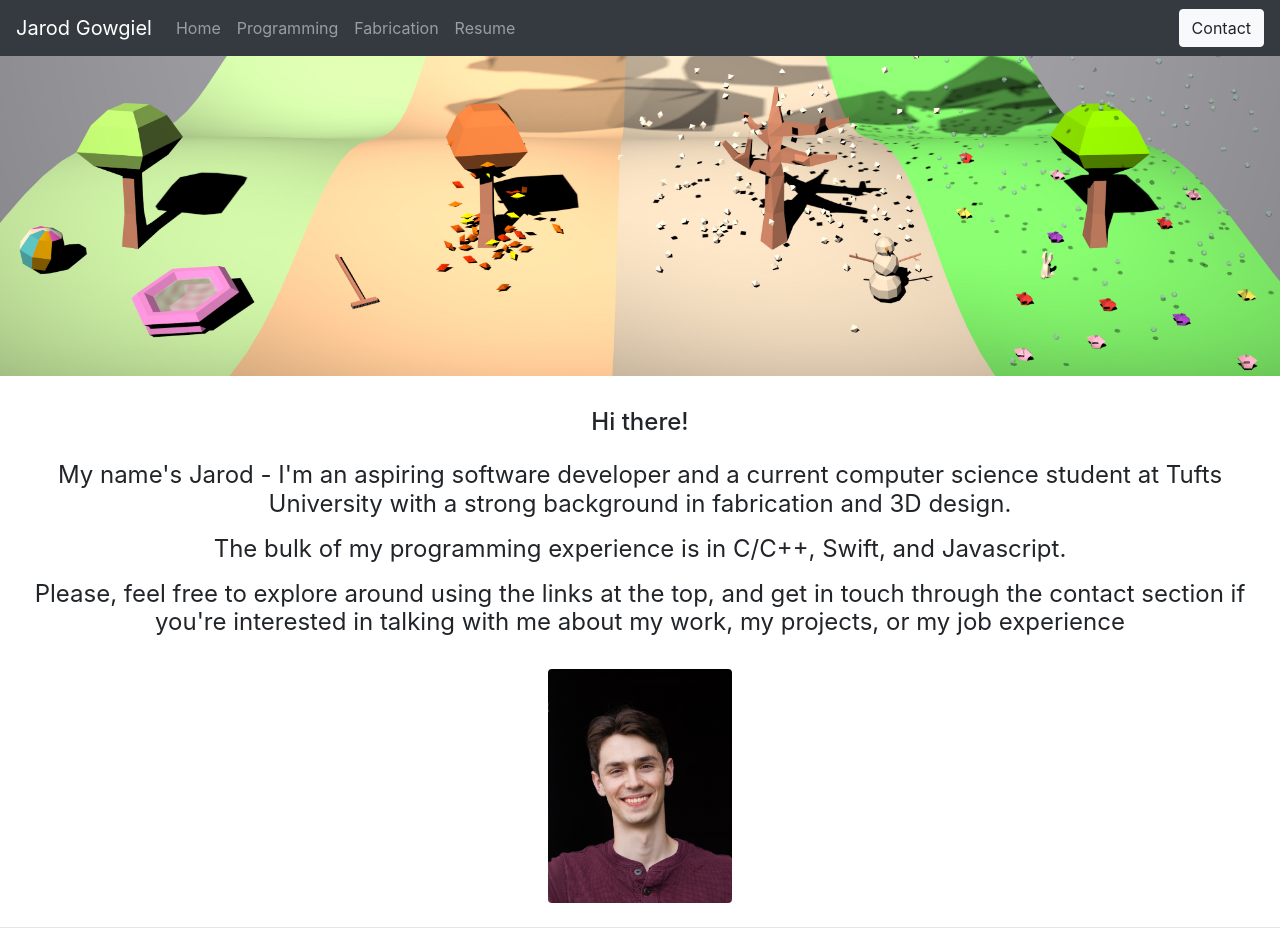
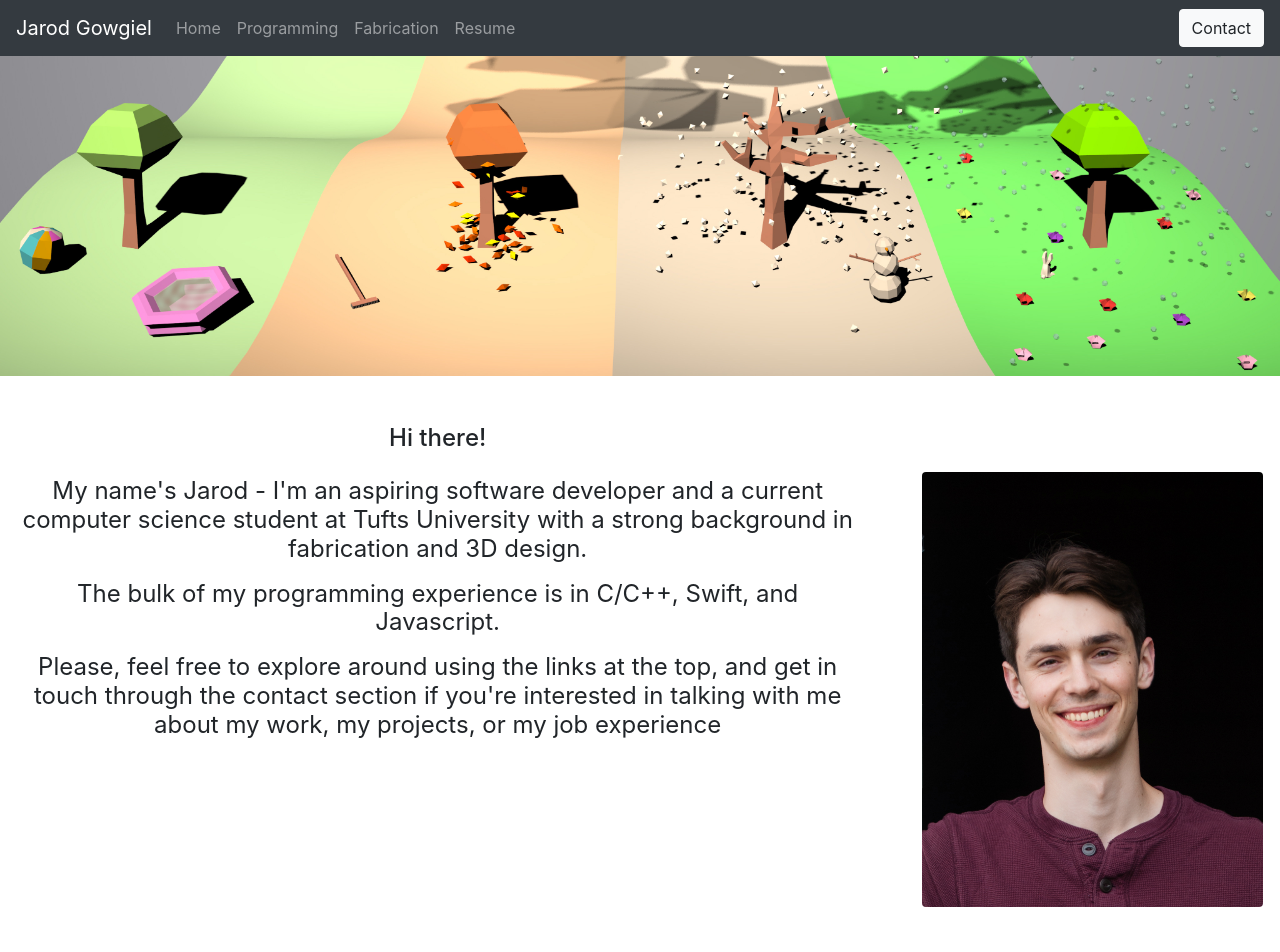
Before and after one commit to jGowgiel/portfolio_website, a React app: page / in a window 1280 px wide. Shown: the top 952 px of the page. Built offline with nearby package versions, Linux system fonts and the light colour scheme.

Commit message:
Side by side image and home page text

```diff
--- a/src/components/home/home.js
+++ b/src/components/home/home.js
@@ -21,8 +21,8 @@ class Home extends React.Component {
         return (
             <div className='around-nav'>
                 <img src="images/OverwatchBanner.jpg" className="img-fluid" alt="Overwatch Image" />
-
-                <div className="container-fluid py-3 text-center">
+                <div className="row">
+                    <div className="container-fluid py-3 m-3 text-center col-8">
                         <div className="h4 py-3">Hi there!</div>
                         <div className="h4 font-weight-normal">
                             <p>My name's Jarod - I'm an aspiring software developer and a current computer science student at Tufts University with a strong background in fabrication and 3D design.</p>
@@ -32,13 +32,10 @@ class Home extends React.Component {
 
                     </div>
 
-                <div className="container-fluid">
-                    <div className="row">
-                        <div className="col-5"></div>
-                        <div className="col-2">
+                    <div className="container-fluid col py-5 px-3">
+                        <div className="py-5 px-3">
                             <img src="images/jarod_g.jpg" className="img-fluid rounded" alt="Self Image" />
                         </div>
-                        <div className="col-5"></div>
                     </div>
                 </div>
             </div>
--- a/src/components/navbar/navbar.js
+++ b/src/components/navbar/navbar.js
@@ -10,7 +10,6 @@ class Navbar extends React.Component {
     render () {
         return (
             <nav className="navbar navbar-expand-lg navbar-dark bg-dark fixed-top">
-
                 <button className="navbar-toggler" type="button" data-toggle="collapse" data-target="#navbarNav" aria-controls="navbarNav" aria-expanded="false" aria-label="Toggle navigation">
                     <span className="navbar-toggler-icon"></span>
                 </button>
```
Lines whose indentation alone changed are shown as unchanged.
